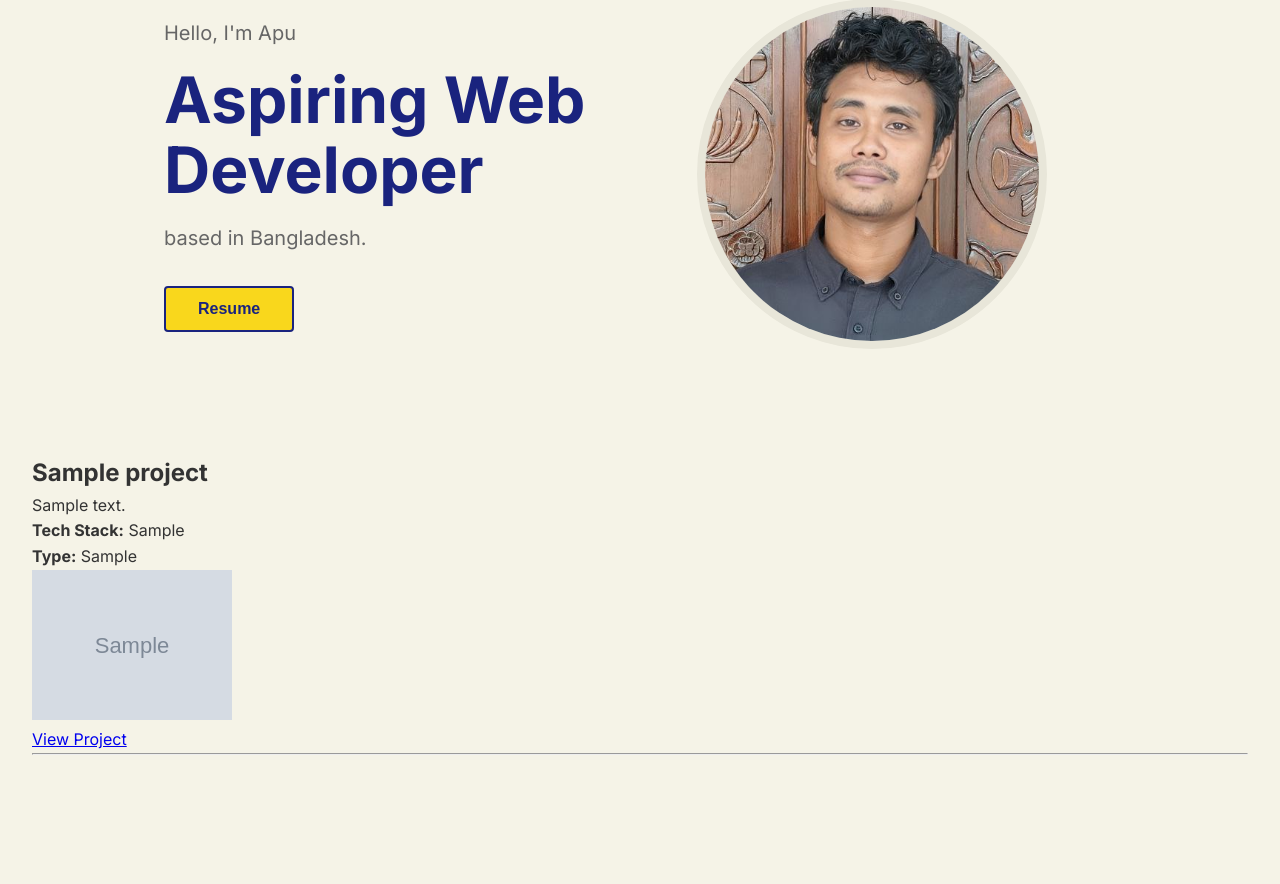
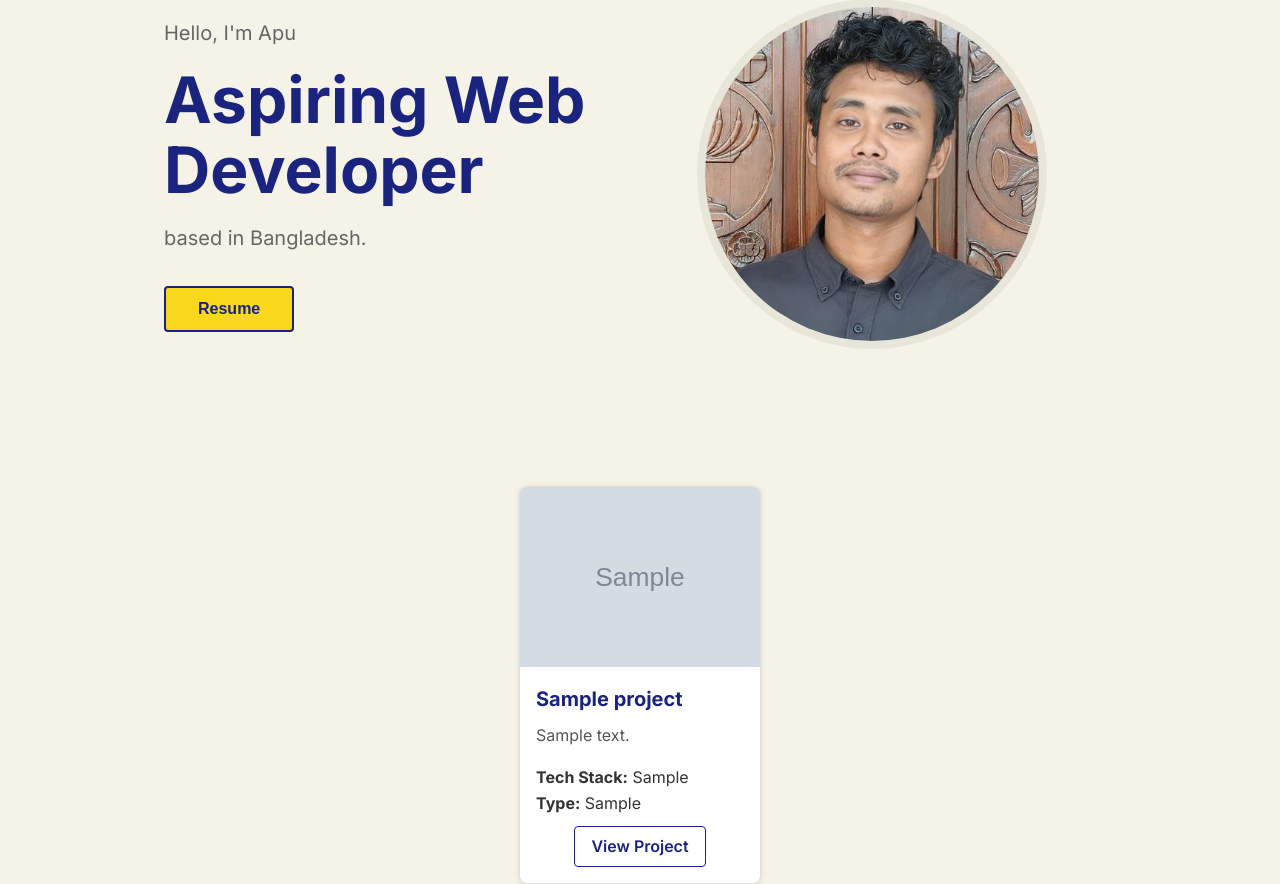
Before and after one commit to apusharma45/portfolio, a PHP site: page / in a window 1280 px wide. Shown: the part 224-1108 px from the top of the page. Before the commit the page ends 979 px from the top, so only its background shows below. Run offline with PHP 8.4, Linux system fonts and the light colour scheme; tables that the repository leaves empty or names only in its code hold one stand-in row (values such as "Sample post"); grey boxes marked "Sample" are stand-in pictures.

Commit message:
designed the project cards and added 'fetching the projects from database' successfully

```diff
--- a/index.php
+++ b/index.php
@@ -65,25 +65,26 @@ $result = $conn->query($sql);
                     <button class="resume-btn">Resume</button>
                 </div>
                 <div class="hero-image">
-                    <img src="uploads/profile.jpg"
-                        alt="Apu Sharma" class="profile-image" />
+                    <img src="uploads/profile.jpg" alt="Apu Sharma" class="profile-image" />
                 </div>
             </div>
         </section>
 
+    </main>
 
-
+    <div class="projects-container">
         <?php
         if ($result->num_rows > 0) {
             while ($row = $result->fetch_assoc()) {
-            echo "<div>";
-            echo "<h2>" . htmlspecialchars($row['title']) . "</h2>";
-            echo "<p>" . htmlspecialchars($row['description']) . "</p>";
+                echo "<div class='project-card'>";
+                    echo "<img src='uploads/" . htmlspecialchars($row['image']) . "' alt='Project Image' class='project-image' width='200'>";
+                    echo "<div class='project-info'>";
+                        echo "<h2 class='project-title'>" . htmlspecialchars($row['title']) . "</h2>";
+                        echo "<p class='project-description'>" . htmlspecialchars($row['description']) . "</p>";
                         echo "<p><strong>Tech Stack:</strong> " . htmlspecialchars($row['tech_stack']) . "</p>";
                         echo "<p><strong>Type:</strong> " . htmlspecialchars($row['project_type']) . "</p>";
-            echo "<img src='uploads/" . htmlspecialchars($row['image']) . "' alt='Project Image' width='200'>";
-            echo "<p><a href='" . htmlspecialchars($row['link']) . "' target='_blank'>View Project</a></p>";
-            echo "<hr>";
+                        echo "<a href='" . htmlspecialchars($row['link']) . "' class='project-link' target='_blank'>View Project</a>";
+                    echo "</div>";
                 echo "</div>";
             }
         } else {
@@ -92,7 +93,10 @@ $result = $conn->query($sql);
 
         $conn->close();
         ?>
-    </main>
+
+
+    </div>
+
 
     <script src="https://cdn.jsdelivr.net/npm/typed.js@2.0.12"></script>
     <script src="script.js"></script>
--- a/styles.css
+++ b/styles.css
@@ -148,3 +148,67 @@ body {
   border: 8px solid #e8e6d9;
   object-fit: cover;
 }
+
+.projects-container {
+  width: auto;
+  margin-left: 2vw;
+  margin-right: 2vw;
+  display: flex;
+  gap: 2vw;
+  flex-wrap: wrap; /* ensures responsiveness */
+  justify-content: center; /* centers them horizontally */
+}
+
+.project-card {
+  border: 1px solid #ddd;
+  border-radius: 8px;
+  overflow: hidden;
+  background: #fff;
+  box-shadow: 0 2px 6px rgba(0,0,0,0.1);
+  max-width: 300px;
+  display: flex;
+  flex-direction: column;
+}
+
+.project-image {
+  width: 100%;
+  height: 180px;
+  object-fit: cover;
+}
+
+.project-info {
+  padding: 1rem;
+  flex-grow: 1;
+  display: flex;
+  flex-direction: column;
+}
+
+.project-title {
+  font-size: 1.25rem;
+  margin-bottom: 0.5rem;
+  color: #1a237e;
+}
+
+.project-description {
+  flex-grow: 1;
+  font-size: 1rem;
+  color: #555;
+  margin-bottom: 1rem;
+}
+
+.project-link {
+  margin-top: 10px;
+  align-self: center;
+  text-decoration: none;
+  color: #1a237e;
+  font-weight: 600;
+  border: 1.5px solid #1a237e;
+  padding: 0.4rem 1rem;
+  border-radius: 4px;
+  transition: background-color 0.3s ease, color 0.3s ease;
+}
+
+.project-link:hover {
+  background-color: #1a237e;
+  color: #fff;
+}
```
Lines whose indentation alone changed are shown as unchanged.
